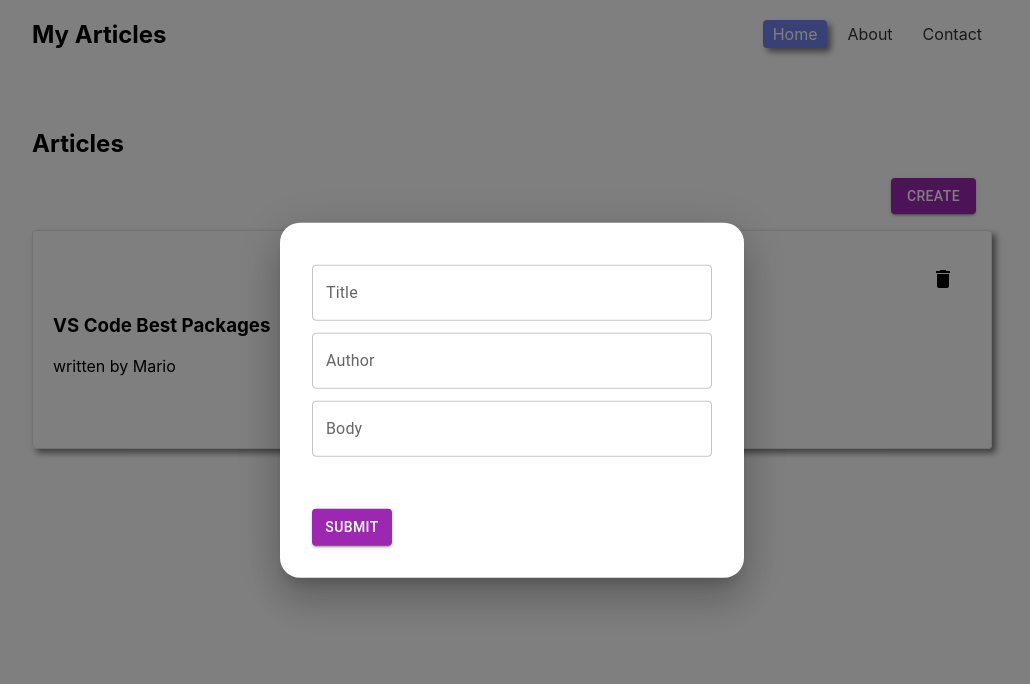
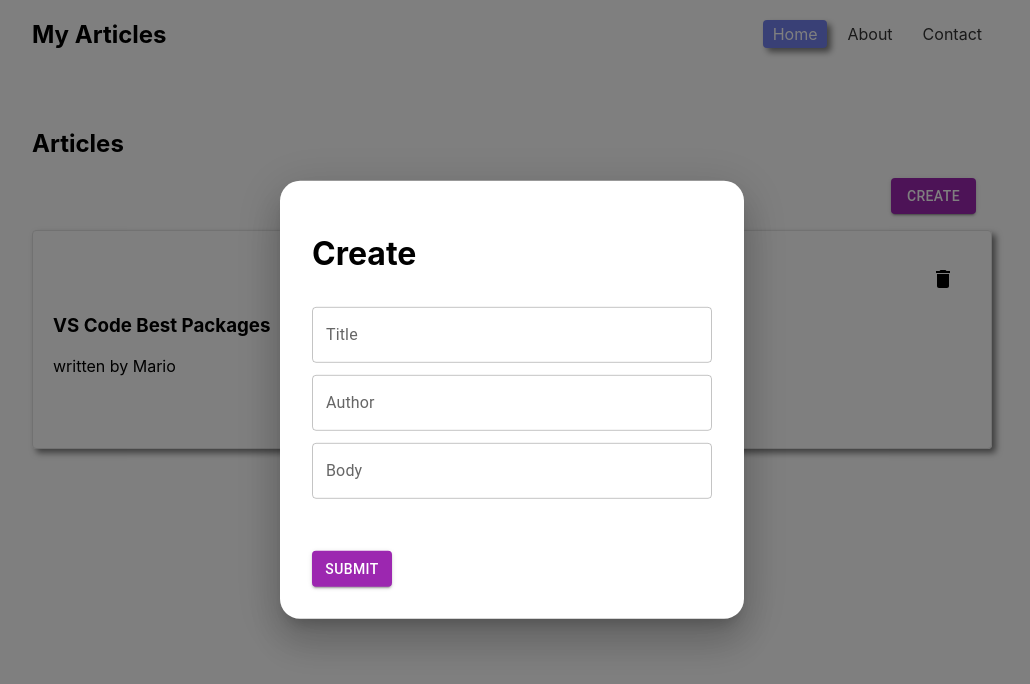
Before and after one commit to urbain32/articles, a React (Create React App) app: page / in a window 1280 px wide. Both pictures are taken after a click on the button "CREATE". Shown: the top 684 px of the page, without its empty margins (128-1158 px from the left). Built offline with nearby package versions, Linux system fonts and the light colour scheme; data requests are answered from the project's data file.

Commit message:
adding a props called load data

```diff
--- a/src/pages/Create.js
+++ b/src/pages/Create.js
@@ -34,7 +34,7 @@ const validationSchema = yup.object({
   author: yup.string().required("Required"),
   body: yup.string().required("Required"),
 });
-export default function Create() {
+export default function Create({ loadData }) {
   const [open, setOpen] = React.useState(false);
   const handleOpen = () => setOpen(true);
   const handleClose = () => setOpen(false);
@@ -51,7 +51,9 @@ export default function Create() {
         .post(url, values)
         .then((res) => {
           console.log("object", res.data);
+          loadData();
           resetForm();
+          handleClose();
         })
         .catch((err) => {
           console.log("first", err.message);
@@ -74,6 +76,7 @@ export default function Create() {
       >
         <Box sx={style}>
           <MyForm component="form" onSubmit={formik.handleSubmit}>
+            <h1>Create</h1>
             <MyFormControl>
               <TextField
                 fullWidth
```
